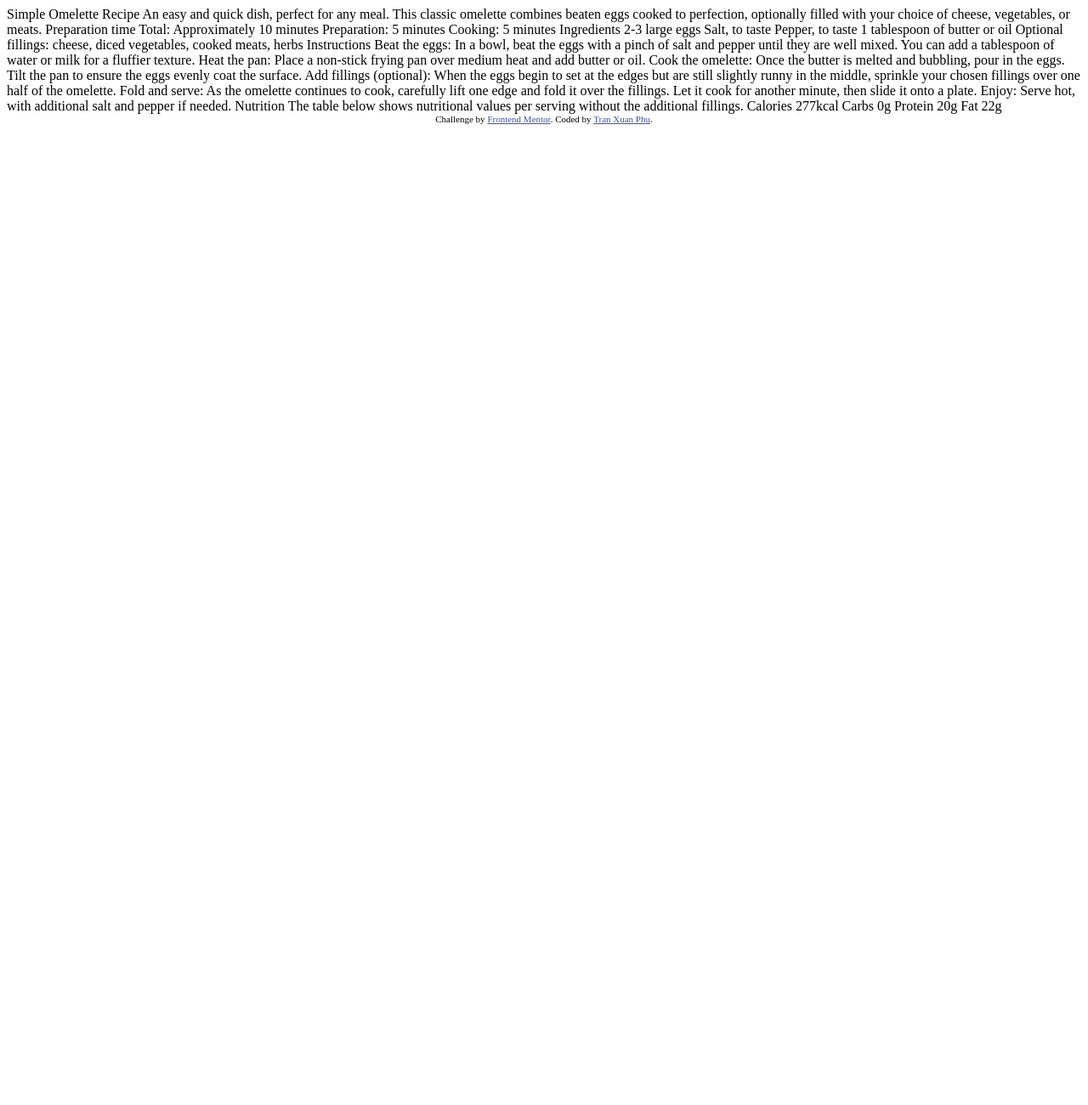
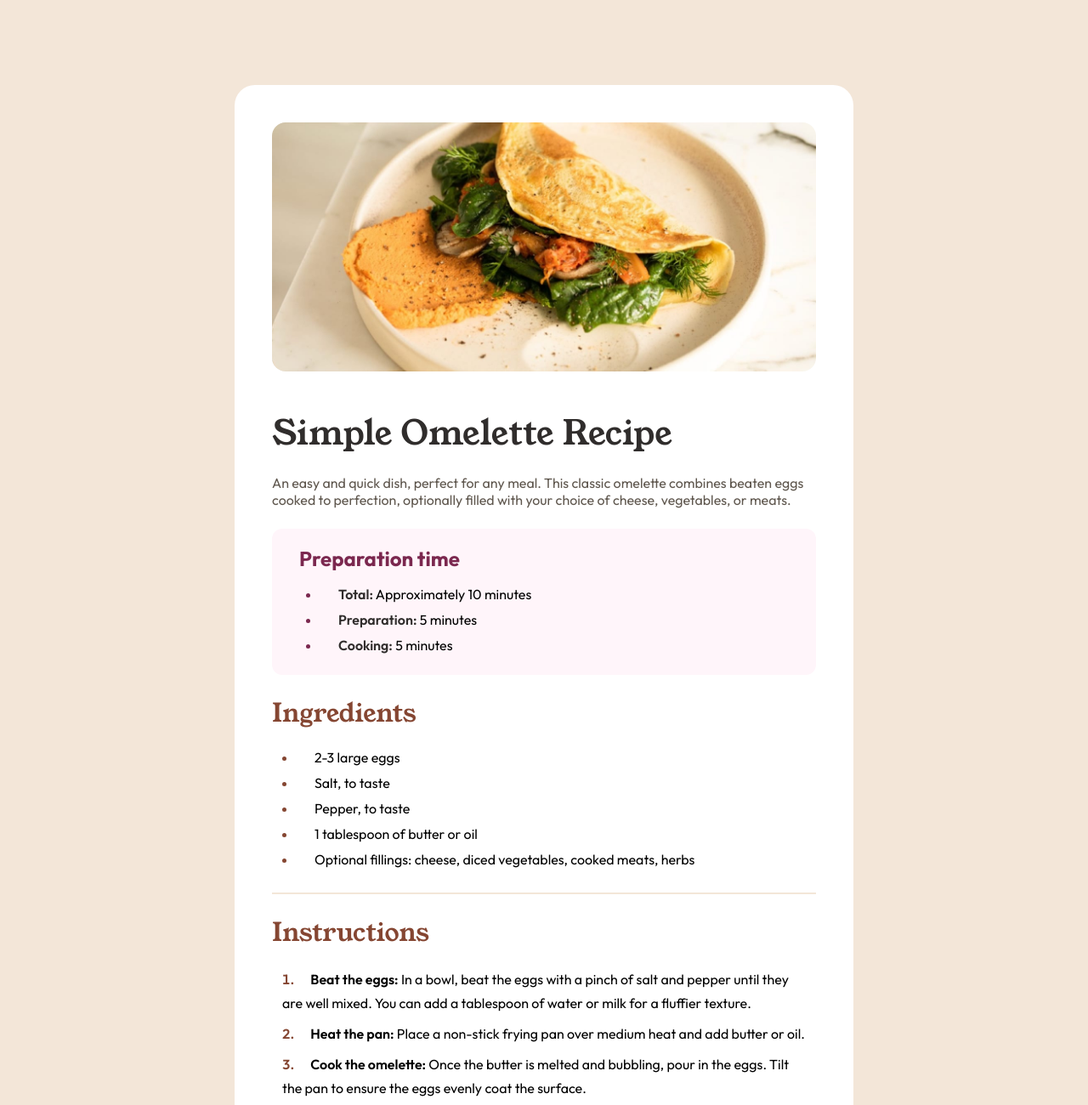
Before and after one commit to xuanphu2701/recipe-page, a plain HTML site: page index.html in a window 1280 px wide. Shown: the top 1300 px of the page at 85% size. Before the commit the page ends 800 px from the top, so only its background shows below. Drawn offline with Linux system fonts and the light colour scheme.

Commit message:
Add recipe page with structured HTML and CSS styling

```diff
--- a/index.html
+++ b/index.html
@@ -1,77 +1,121 @@
 <!DOCTYPE html>
 <html lang="en">
     <head>
-  <meta charset="UTF-8">
-  <meta name="viewport" content="width=device-width, initial-scale=1.0"> <!-- displays site properly based on user's device -->
+        <meta charset="UTF-8" />
+        <meta name="viewport" content="width=device-width, initial-scale=1.0" />
+        <!-- displays site properly based on user's device -->
 
-  <link rel="icon" type="image/png" sizes="32x32" href="./assets/images/favicon-32x32.png">
-  <link rel="stylesheet" href="./styles/styles.css">
+        <link rel="icon" type="image/png" sizes="32x32" href="./assets/images/favicon-32x32.png" />
+        <link rel="stylesheet" href="./styles/styles.css" />
         <title>Frontend Mentor | Recipe page</title>
 
         <!-- Feel free to remove these styles or customise in your own stylesheet 👍 -->
         <style>
-    .attribution { font-size: 11px; text-align: center; }
-    .attribution a { color: hsl(228, 45%, 44%); }
+            .attribution {
+                font-size: 11px;
+                text-align: center;
+            }
+            .attribution a {
+                color: hsl(228, 45%, 44%);
+            }
         </style>
     </head>
     <body>
-
-  Simple Omelette Recipe
-
-  An easy and quick dish, perfect for any meal. This classic omelette combines beaten eggs cooked
-  to perfection, optionally filled with your choice of cheese, vegetables, or meats.
-
-  Preparation time
-
-  Total: Approximately 10 minutes
-  Preparation: 5 minutes
-  Cooking: 5 minutes
-
-  Ingredients
-
-  2-3 large eggs
-  Salt, to taste
-  Pepper, to taste
-  1 tablespoon of butter or oil
-  Optional fillings: cheese, diced vegetables, cooked meats, herbs
-
-  Instructions
-
-  Beat the eggs: In a bowl, beat the eggs with a pinch of salt and pepper until they are well mixed.
-  You can add a tablespoon of water or milk for a fluffier texture.
-
-  Heat the pan: Place a non-stick frying pan over medium heat and add butter or oil.
-
-  Cook the omelette: Once the butter is melted and bubbling, pour in the eggs. Tilt the pan to ensure
-  the eggs evenly coat the surface.
-
-  Add fillings (optional): When the eggs begin to set at the edges but are still slightly runny in the
-  middle, sprinkle your chosen fillings over one half of the omelette.
-
-  Fold and serve: As the omelette continues to cook, carefully lift one edge and fold it over the
-  fillings. Let it cook for another minute, then slide it onto a plate.
-
-  Enjoy: Serve hot, with additional salt and pepper if needed.
-
-  Nutrition
-
-  The table below shows nutritional values per serving without the additional fillings.
-
-  Calories
-  277kcal
-
-  Carbs
-  0g
-
-  Protein
-  20g
-
-  Fat
-  22g
-
-  <div class="attribution">
-    Challenge by <a href="https://www.frontendmentor.io?ref=challenge" target="_blank">Frontend Mentor</a>.
-    Coded by <a href="#">Tran Xuan Phu</a>.
-  </div>
+        <main>
+            <img src="./assets/images/image-omelette.jpeg" alt="omelet" class="thumb" />
+            <h1>Simple Omelette Recipe</h1>
+            <p class="desc">
+                An easy and quick dish, perfect for any meal. This classic omelette combines beaten eggs cooked to perfection, optionally
+                filled with your choice of cheese, vegetables, or meats.
+            </p>
+            <section id="preparation-time">
+                <h3 class="preparation-time__title">Preparation time</h3>
+                <ul class="preparation-time__list">
+                    <li class="preparation-time__item">
+                        <span class="preparation__item-content"
+                            ><span class="preparation-time__heading">Total:</span> Approximately 10 minutes</span
+                        >
+                    </li>
+                    <li class="preparation-time__item">
+                        <span class="preparation__item-content"><span class="preparation-time__heading">Preparation:</span> 5 minutes</span>
+                    </li>
+                    <li class="preparation-time__item">
+                        <span class="preparation__item-content"><span class="preparation-time__heading">Cooking:</span> 5 minutes</span>
+                    </li>
+                </ul>
+            </section>
+            <section id="ingredients">
+                <h2 class="ingredients__title">Ingredients</h2>
+                <ul class="ingredients__list">
+                    <li class="ingredients__item"><span class="ingredients__item-content">2-3 large eggs</span></li>
+                    <li class="ingredients__item"><span class="ingredients__item-content">Salt, to taste</span></li>
+                    <li class="ingredients__item"><span class="ingredients__item-content">Pepper, to taste</span></li>
+                    <li class="ingredients__item"><span class="ingredients__item-content">1 tablespoon of butter or oil</span></li>
+                    <li class="ingredients__item">
+                        <span class="ingredients__item-content">Optional fillings: cheese, diced vegetables, cooked meats, herbs</span>
+                    </li>
+                </ul>
+            </section>
+            <section id="instructions">
+                <h2 class="instructions__title">Instructions</h2>
+                <ol class="instructions__list">
+                    <li class="instructions__item">
+                        <span>
+                            <span class="instructions__heading">Beat the eggs:</span> In a bowl, beat the eggs with a pinch of salt and
+                            pepper until they are well mixed. You can add a tablespoon of water or milk for a fluffier texture.
+                        </span>
+                    </li>
+                    <li class="instructions__item">
+                        <span>
+                            <span class="instructions__heading">Heat the pan:</span> Place a non-stick frying pan over medium heat and add
+                            butter or oil.</span
+                        >
+                    </li>
+                    <li class="instructions__item">
+                        <span>
+                            <span class="instructions__heading">Cook the omelette:</span> Once the butter is melted and bubbling, pour in
+                            the eggs. Tilt the pan to ensure the eggs evenly coat the surface.
+                        </span>
+                    </li>
+                    <li class="instructions__item">
+                        <span>
+                            <span class="instructions__heading">Add fillings (optional):</span> When the eggs begin to set at the edges but
+                            are still slightly runny in the middle, sprinkle your chosen fillings over one half of the omelette.
+                        </span>
+                    </li>
+                    <li class="instructions__item">
+                        <span>
+                            <span class="instructions__heading">Fold and serve:</span> As the omelette continues to cook, carefully lift one
+                            edge and fold it over the fillings. Let it cook for another minute, then slide it onto a plate.
+                        </span>
+                    </li>
+                    <li class="instructions__item">
+                        <span><span class="instructions__heading">Enjoy:</span> Serve hot, with additional salt and pepper if needed.</span>
+                    </li>
+                </ol>
+            </section>
+            <section id="nutrition">
+                <h2 class="nutrition__title">Nutrition</h2>
+                <p class="nutrition__para">The table below shows nutritional values per serving without the additional fillings.</p>
+                <table class="nutrition__table">
+                    <tr class="nutrition__row">
+                        <td class="nutrition__name">Calories</td>
+                        <td class="nutrition__value">277kcal</td>
+                    </tr>
+                    <tr class="nutrition__row">
+                        <td class="nutrition__name">Carbs</td>
+                        <td class="nutrition__value">0g</td>
+                    </tr>
+                    <tr class="nutrition__row">
+                        <td class="nutrition__name">Protein</td>
+                        <td class="nutrition__value">20g</td>
+                    </tr>
+                    <tr class="nutrition__row">
+                        <td class="nutrition__name">Fat</td>
+                        <td class="nutrition__value">22g</td>
+                    </tr>
+                </table>
+            </section>
+        </main>
     </body>
 </html>
--- a/styles/styles.css
+++ b/styles/styles.css
@@ -0,0 +1,208 @@
+:root {
+    --white: hsl(0, 0%, 100%);
+    --stone-100: hsl(30, 54%, 90%);
+    --stone-150: hsl(30, 18%, 87%);
+    --stone-600: hsl(30, 10%, 34%);
+    --stone-900: hsl(24, 5%, 18%);
+    --brown-800: hsl(14, 45%, 36%);
+    --rose-800: hsl(332, 51%, 32%);
+    --rose-50: hsl(330, 100%, 98%);
+}
+
+@font-face {
+    font-family: Young-Serif;
+    src: url("/assets/fonts/young-serif/YoungSerif-Regular.ttf");
+}
+
+@font-face {
+    font-family: Outfit;
+    src: url("/assets/fonts/outfit/Outfit-VariableFont_wght.ttf");
+}
+
+* {
+    padding: 0;
+    margin: 0;
+    box-sizing: border-box;
+    font-family: Outfit;
+    font-size: 16px;
+}
+
+body {
+    display: flex;
+    justify-content: center;
+    height: 100vh;
+    width: 100%;
+    background-color: var(--stone-100);
+}
+
+main {
+    box-sizing: content-box;
+    display: flex;
+    flex-direction: column;
+    width: 640px;
+    height: fit-content;
+    border-radius: 24px;
+    margin: 100px 0 50px;
+    padding: 44px;
+    background-color: var(--white);
+}
+
+.thumb {
+    width: 640px;
+    border-radius: 16px;
+    margin-bottom: 44px;
+}
+
+h1 {
+    font-family: Young-Serif;
+    font-weight: 400;
+    font-size: 40px;
+    color: var(--stone-900);
+    margin-bottom: 20px;
+}
+
+.desc {
+    color: var(--stone-600);
+    margin-bottom: 24px;
+}
+
+/* Preparation time */
+
+#preparation-time {
+    background-color: var(--rose-50);
+    padding: 20px;
+    border-radius: 12px;
+    margin-bottom: 24px;
+}
+
+.preparation-time__title {
+    font-size: 24px;
+    color: var(--rose-800);
+    margin: 0 12px 12px;
+}
+
+.preparation-time__list {
+    list-style-position: inside;
+    padding: 0 20px;
+    line-height: 30px;
+}
+
+.preparation__item-content {
+    padding-left: 16px;
+}
+
+.preparation-time__item::marker {
+    color: var(--rose-800);
+}
+
+.preparation-time__heading {
+    color: var(--stone-900);
+    font-weight: 600;
+}
+
+/* Ingredients */
+
+#ingredients {
+    border-bottom: 2px solid var(--stone-100);
+    padding-bottom: 24px;
+}
+
+.ingredients__title {
+    margin-bottom: 16px;
+    font-size: 30px;
+    font-family: Young-Serif, sans-serif;
+    font-weight: 400;
+    color: var(--brown-800);
+}
+
+.ingredients__list {
+    list-style-position: inside;
+    padding: 0 12px;
+    line-height: 30px;
+}
+
+.ingredients__item-content {
+    padding-left: 16px;
+}
+
+.ingredients__item::marker {
+    color: var(--brown-800);
+}
+
+/* Instructions */
+
+#instructions {
+    padding: 24px 0;
+    border-bottom: 2px solid var(--stone-100);
+}
+
+.instructions__title {
+    margin-bottom: 16px;
+    font-size: 30px;
+    font-family: Young-Serif, sans-serif;
+    font-weight: 400;
+    color: var(--brown-800);
+}
+
+.instructions__list {
+    list-style-position: inside;
+    padding: 0 12px;
+    line-height: 28px;
+}
+
+.instructions__list span {
+    padding-left: 8px;
+}
+
+.instructions__heading {
+    font-weight: 600;
+}
+
+.instructions__item {
+    padding: 4px 0;
+}
+
+.instructions__item::marker {
+    font-weight: 600;
+    color: var(--brown-800);
+}
+
+/* Nutrition */
+#nutrition {
+    padding: 20px 0;
+}
+
+.nutrition__title {
+    margin-bottom: 16px;
+    font-size: 30px;
+    font-family: Young-Serif, sans-serif;
+    font-weight: 400;
+    color: var(--brown-800);
+}
+
+.nutrition__para {
+    margin-bottom: 16px;
+}
+
+.nutrition__table {
+    width: 100%;
+    border-collapse: collapse;
+}
+
+.nutrition__row {
+    border-bottom: 1px solid var(--stone-150);
+}
+
+.nutrition__row:last-child {
+    border-bottom: none;
+}
+
+.nutrition__name {
+    padding: 10px 0;
+}
+
+.nutrition__value {
+    padding: 10px 0;
+    font-weight: 600;
+    color: var(--brown-800);
+}
```
Lines whose indentation alone changed are shown as unchanged.
